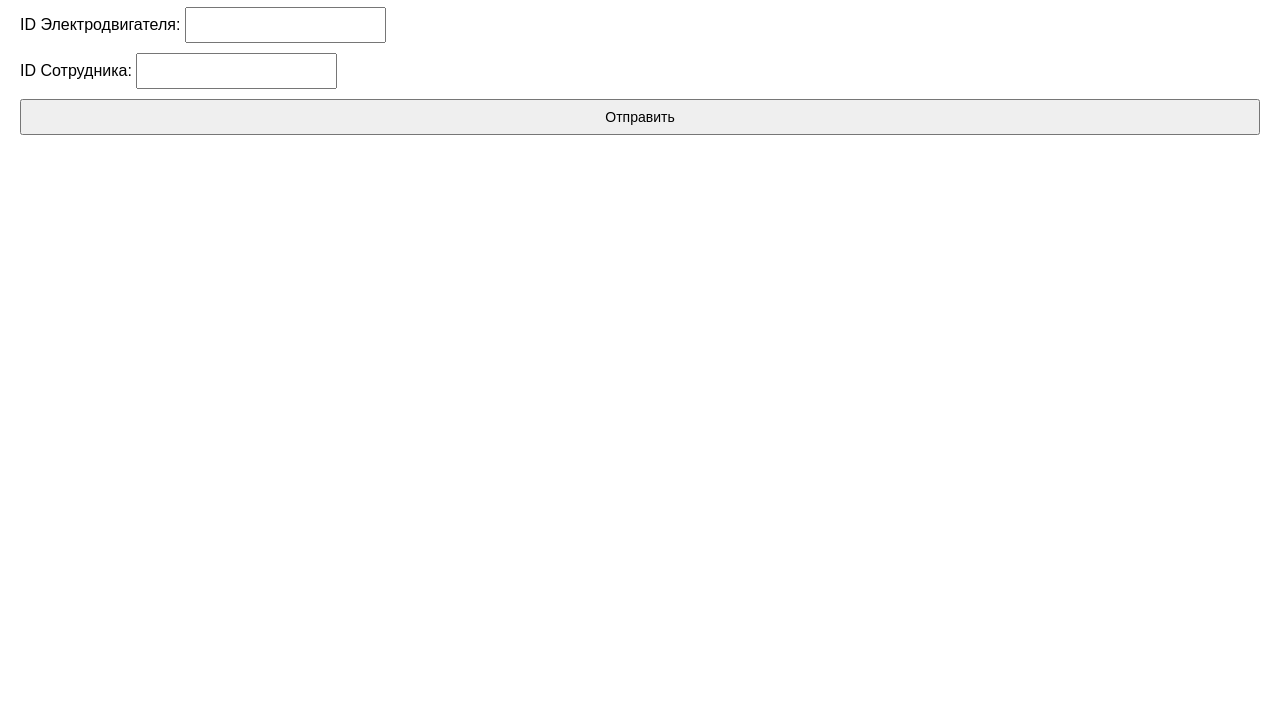
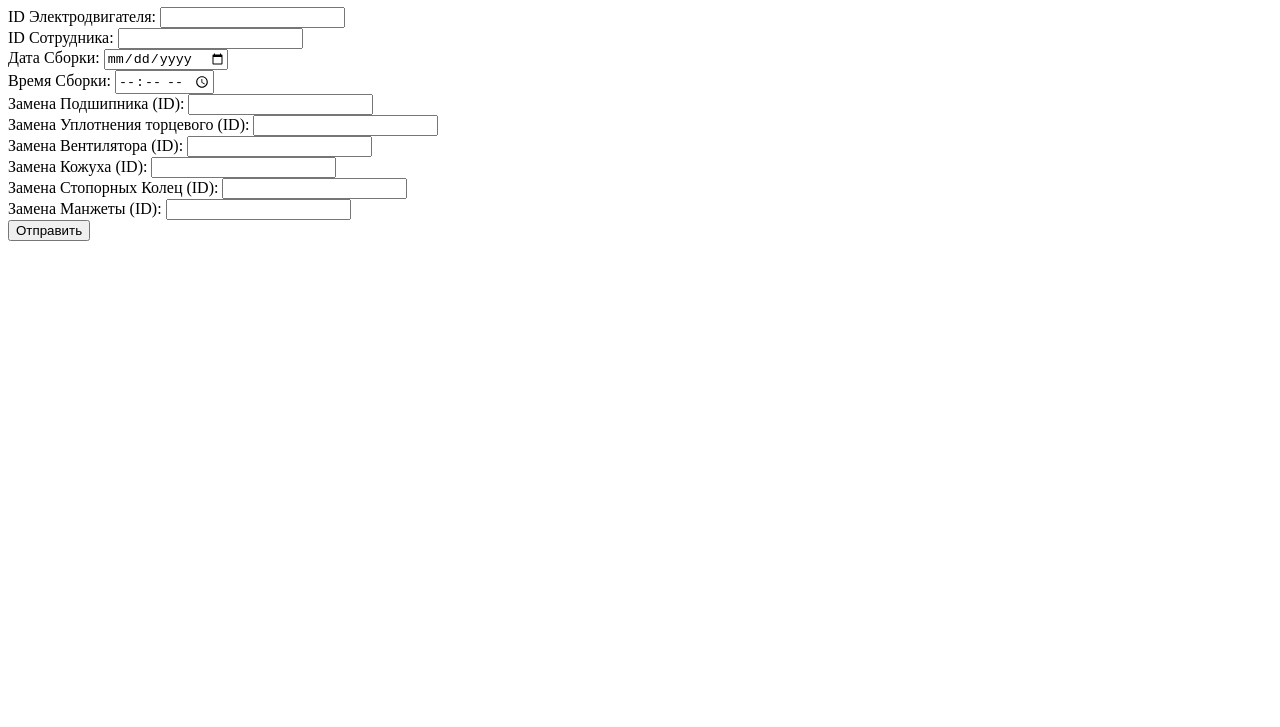
Before and after one commit to hello-itss-me/test, a plain HTML site: page index.html in a window 1280 px wide. Shown: the part 73-800 px from the top of the page. Drawn offline with Linux system fonts and the light colour scheme.

Commit message:
Update index.html

```diff
--- a/index.html
+++ b/index.html
@@ -1,70 +1,37 @@
 <!DOCTYPE html>
-<html lang="en">
+<html lang="ru">
 <head>
   <meta charset="UTF-8">
-  <meta name="viewport" content="width=device-width, initial-scale=1.0">
   <title>Сборка и Замена</title>
-  <style>
-    /* CSS для выравнивания */
-    body {
-      font-family: Arial, sans-serif;
-      margin: 20px;
-    }
-
-    form {
-      display: flex;
-      flex-direction: column;
-      gap: 10px;
-    }
-
-    input, button {
-      padding: 8px;
-      font-size: 14px;
-    }
-  </style>
 </head>
 <body>
   <h1>Сборка и Замена</h1>
   <form id="assembly-replacement-form">
-    <label>
-      ID Электродвигателя:
-      <input type="text" name="motor_id" required>
-    </label>
-    <label>
-      ID Сотрудника:
-      <input type="text" name="employee_id" required>
-    </label>
-    <!-- Дополнительные поля -->
+    <label>ID Электродвигателя: <input type="text" name="motorID" required></label><br>
+    <label>ID Сотрудника: <input type="text" name="employeeID" required></label><br>
+    <label>Дата Сборки: <input type="date" name="assemblyDate" required></label><br>
+    <label>Время Сборки: <input type="time" name="assemblyTime" required></label><br>
+    <label>Замена Подшипника (ID): <input type="text" name="bearingID"></label><br>
+    <label>Замена Уплотнения торцевого (ID): <input type="text" name="sealID"></label><br>
+    <label>Замена Вентилятора (ID): <input type="text" name="fanID"></label><br>
+    <label>Замена Кожуха (ID): <input type="text" name="coverID"></label><br>
+    <label>Замена Стопорных Колец (ID): <input type="text" name="ringsID"></label><br>
+    <label>Замена Манжеты (ID): <input type="text" name="sealRingID"></label><br>
     <button type="submit">Отправить</button>
   </form>
+  <script>
+    const scriptURL = 'ВАШ URL GOOGLE APPS SCRIPT';
+    const form = document.getElementById('assembly-replacement-form');
 
-  <script>
-    const scriptURL =
-      "https://script.google.com/macros/s/AKfycbzToN0bsNp9Dfpr51Lh8XN1tVF18-60h-s9jJbtl8rUOhtWWRzRvRCn0AjVTVXZPWybGg/exec";
-
-    const form = document.getElementById("assembly-replacement-form");
-
-    form.addEventListener("submit", (e) => {
+    form.addEventListener('submit', (e) => {
       e.preventDefault();
-
       const formData = new FormData(form);
-
       fetch(scriptURL, {
-        method: "POST",
+        method: 'POST',
         body: formData,
       })
-        .then((response) => {
-          if (response.ok) {
-            alert("Данные успешно отправлены!");
-            form.reset();
-          } else {
-            throw new Error("Ошибка отправки данных.");
-          }
-        })
-        .catch((error) => {
-          console.error("Ошибка:", error);
-          alert("Произошла ошибка. Проверьте данные.");
-        });
+      .then(response => alert('Данные успешно отправлены!'))
+      .catch(error => alert('Ошибка отправки: ' + error.message));
     });
   </script>
 </body>
```
